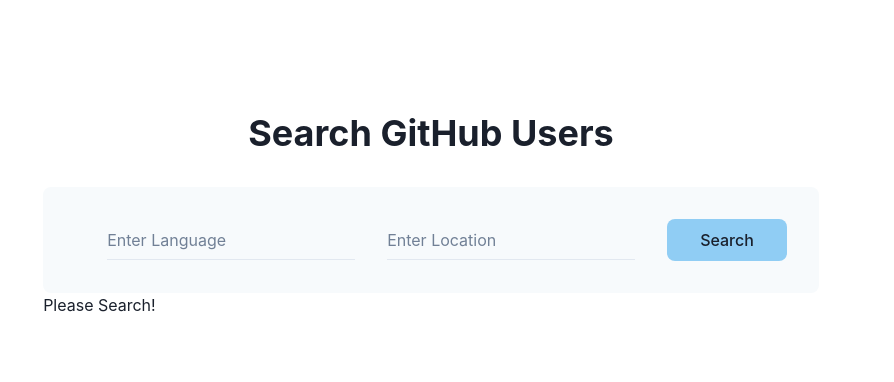
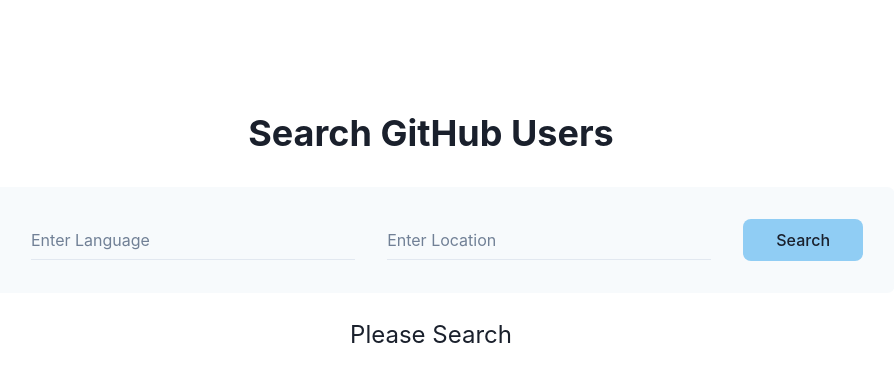
Before and after one commit to kush-daga/github-user-search, a React (Vite) app: page / in a window 1280 px wide. Shown: the top 382 px of the page, without its empty margins (209-1103 px from the left). Built offline with nearby package versions, Linux system fonts and the light colour scheme.

Commit message:
some css touchups

```diff
--- a/src/App.tsx
+++ b/src/App.tsx
@@ -1,4 +1,10 @@
-import { Box, Center, Container } from "@chakra-ui/react";
+import {
+	Box,
+	Center,
+	CircularProgress,
+	Container,
+	Text,
+} from "@chakra-ui/react";
 import { useState, useEffect, useCallback } from "react";
 import Header from "./components/Header";
 import ResponseData from "./components/ResponseData";
@@ -22,14 +28,16 @@
 			flexDir={"column"}
 			alignItems={"center"}
 		>
-			<Box maxW="960px" p={4} display={"flex"} flexDir="column">
+			<Box maxW="960px" p={4} w="100%">
 				<Header
 					setLanguage={setLanguage}
 					setLocation={setLocation}
 					triggerFn={triggerFn}
 				/>
 				{isFetching ? (
-					<div>Loading!</div>
+					<Center>
+						<CircularProgress isIndeterminate color="blue.300" my={16} />
+					</Center>
 				) : (
 					<ResponseData users={data?.items} />
 				)}
--- a/src/components/Header.tsx
+++ b/src/components/Header.tsx
@@ -16,7 +16,7 @@
 	triggerFn,
 }) => {
 	return (
-		<Box>
+		<Box w="100%">
 			<Center p={8}>
 				<Heading>Search GitHub Users</Heading>
 			</Center>
--- a/src/components/ResponseData.tsx
+++ b/src/components/ResponseData.tsx
@@ -1,4 +1,4 @@
-import { List } from "@chakra-ui/react";
+import { Center, Heading, List, ListItem, Text } from "@chakra-ui/react";
 import React, { useEffect } from "react";
 import { useLazySearchUsersQuery } from "../redux/features/api/apiSlice";
 import UserItem from "./UserItem";
@@ -29,13 +29,27 @@
 
 const ResponseData: React.FC<ResponseDataProps> = ({ users }) => {
 	return users ? (
-		<List my={2} h="60vh" overflowY={"scroll"} p={4} bg="gray.50" rounded="lg">
+		<List
+			my={2}
+			h="60vh"
+			overflowY={"scroll"}
+			p={4}
+			bg="gray.50"
+			rounded="lg"
+			w="100%"
+		>
 			{users.map((user) => {
 				return <UserItem userId={user?.login} />;
 			})}
 		</List>
 	) : (
-		<div>Please Search!</div>
+		<List my={2} p={4} rounded="lg" w="100%">
+			<ListItem>
+				<Center>
+					<Text fontSize="2xl">Please Search</Text>
+				</Center>
+			</ListItem>
+		</List>
 	);
 };
 
```
